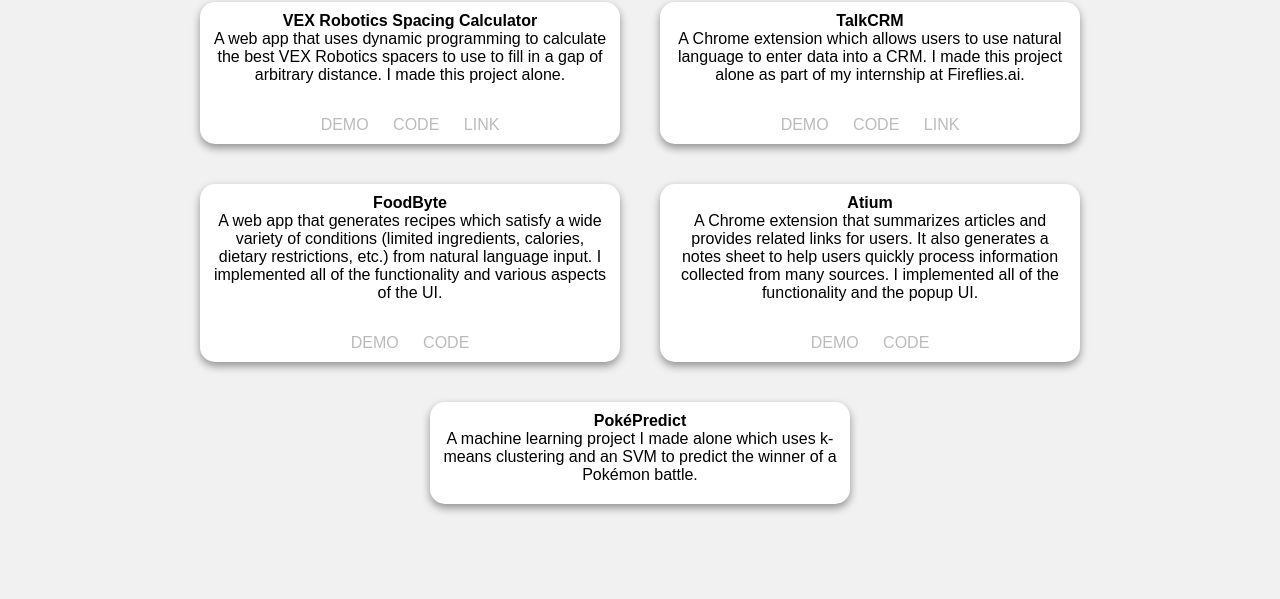
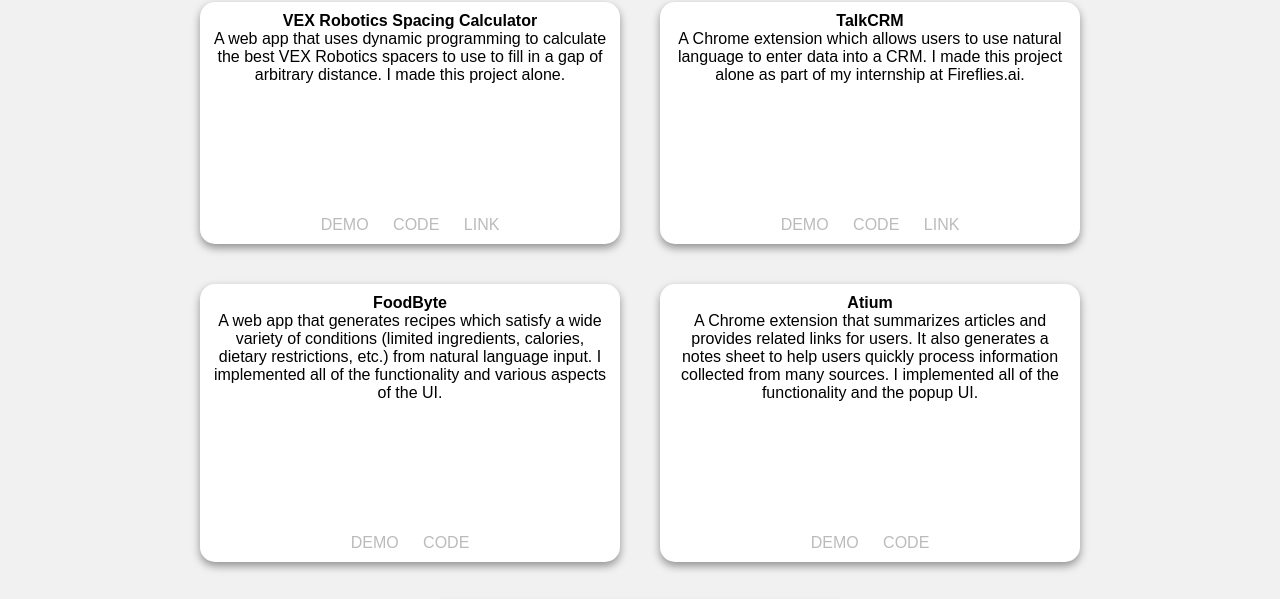
Before and after one commit to shatayu/shatayu.github.io, a plain HTML site: page index.html in a window 1280 px wide. Shown: the part 1880-2479 px from the top of the page. Drawn offline with Linux system fonts and the light colour scheme; a web font is replaced by a local one.

Commit message:
added spacers so project footer looks nicer on mobile

```diff
--- a/index.html
+++ b/index.html
@@ -112,6 +112,7 @@
                     A web app that uses dynamic programming to calculate the best VEX Robotics spacers to use to fill
                     in a gap of arbitrary distance. I made this project alone.
                 </div>
+                <div id="spacer" style="width: 200px; height: 100px; float:left; display:inline-block"></div>
                 <div class="projectFooter">
                     <span class="footerEntity projectDemo">
                         DEMO
@@ -132,6 +133,7 @@
                     A Chrome extension which allows users to use natural language to enter data into a CRM. I made this
                     project alone as part of my internship at Fireflies.ai.
                 </div>
+                <div id="spacer" style="width: 200px; height: 100px; float:left; display:inline-block"></div>
                 <div class="projectFooter">
                     <span class="footerEntity projectDemo">
                         <a href="https://www.youtube.com/watch?v=qR6HGuigw1w">DEMO</a>
@@ -171,6 +173,7 @@
                     a notes sheet to help users quickly process information collected from many sources. I implemented
                     all of the functionality and the popup UI.
                 </div>
+                <div id="spacer" style="width: 200px; height: 100px; float:left; display:inline-block"></div>
                 <div class="projectFooter">
                     <span class="footerEntity projectDemo">
                         <a href="https://www.useloom.com/share/6efc548020f343369573eda647bb7c42">DEMO</a>
@@ -185,7 +188,8 @@
                     PokéPredict
                 </div>
                 <div class="projectDescription" id="pokepredict">
-                    A machine learning project I made alone which uses k-means clustering and an SVM to predict the winner of a
+                    A machine learning project I made alone which uses k-means clustering and an SVM to predict the
+                    winner of a
                     Pokémon battle.
                 </div>
                 <!-- <div class="projectFooter">
```
